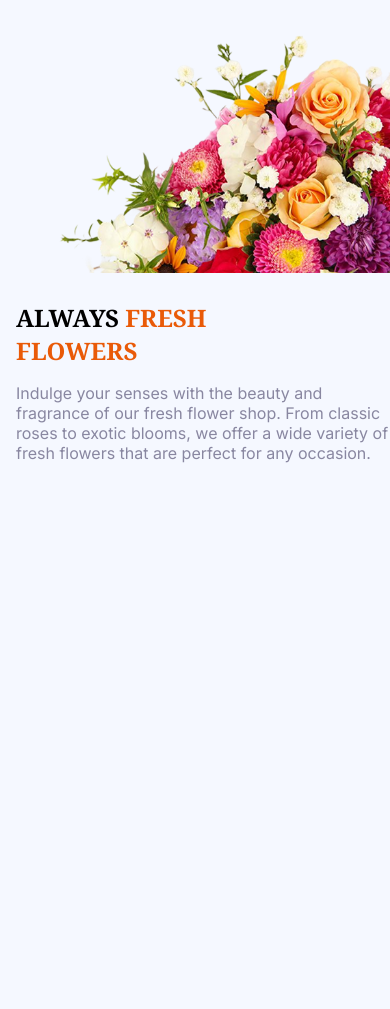
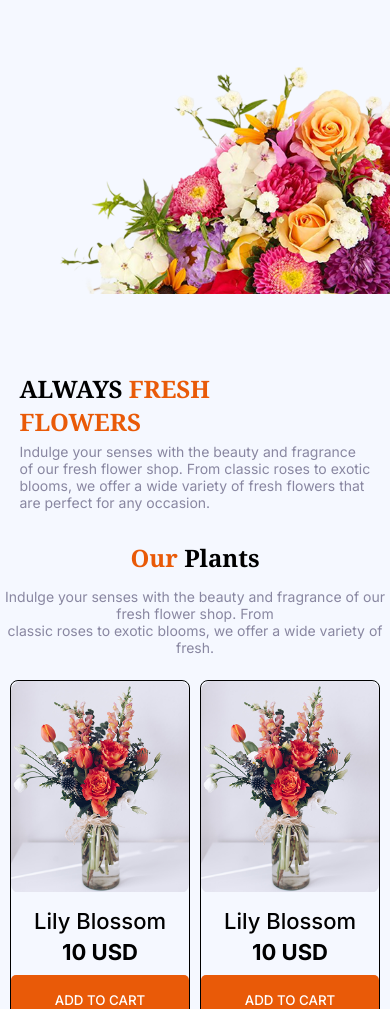
Before and after one commit to Ab-Momin75/responsive-assignment, a plain HTML site: page index.html in a window 390 px wide. Shown: the part 91-1100 px from the top of the page. Before the commit the page ends 844 px from the top, so only its background shows below. Drawn offline with Linux system fonts and the light colour scheme.

Commit message:
added plant section with modified responsive styles

```diff
--- a/index.html
+++ b/index.html
@@ -30,13 +30,73 @@
         <div class="hero-left">
             <b class="hero-title">ALWAYS <span class="yellow">FRESH<br>FLOWERS
                 </span></b>
-            <p class="dark text-secondary ">Indulge your senses with the beauty and fragrance of our fresh flower shop.
+            <p class="dark text-secondary medium-font-size hero-p">Indulge your senses with the beauty and fragrance of
+                our fresh flower shop.
                 From classic roses to exotic blooms, we offer a wide variety of fresh flowers that are perfect for any
                 occasion. </p>
         </div>
         <img class="hero-img" src="assets/hero-flower.png" alt="Flower">
     </section>
 
+
+    <section class="plant-section">
+        <div class="plant-intro text-primary">
+            <b class="plant-heading"><span class="yellow ">Our</span> Plants</b>
+
+            <p class="text-secondary dark medium-font-size plant-subt">Indulge your senses with the beauty and fragrance of our fresh flower shop. From<br>classic roses to exotic blooms, we offer a wide variety of fresh.</p>
+        </div>
+
+        <div class="card-container">
+            <div class="card">
+                <img class="card-img" src="assets/sample-flower-image.png" alt="Lily Blossom">
+                <h4 class="text-secondary flower-name">Lily Blossom</h4>
+                <p class="text-secondary flower-price">10 USD</p>
+                <button class="text-secondary button-primary">ADD TO CART</button>
+            </div>
+            <div class="card">
+                <img class="card-img" src="assets/sample-flower-image.png" alt="Lily Blossom">
+                <h4 class="text-secondary flower-name">Lily Blossom</h4>
+                <p class="text-secondary flower-price">10 USD</p>
+                <button class="text-secondary button-primary">ADD TO CART</button>
+            </div>
+            <div class="card">
+                <img class="card-img" src="assets/sample-flower-image.png" alt="Lily Blossom">
+                <h4 class="text-secondary flower-name">Lily Blossom</h4>
+                <p class="text-secondary flower-price">10 USD</p>
+                <button class="text-secondary button-primary">ADD TO CART</button>
+            </div>
+            <div class="card">
+                <img class="card-img" src="assets/sample-flower-image.png" alt="Lily Blossom">
+                <h4 class="text-secondary flower-name">Lily Blossom</h4>
+                <p class="text-secondary flower-price">10 USD</p>
+                <button class="text-secondary button-primary">ADD TO CART</button>
+            </div>
+            <div class="card">
+                <img class="card-img" src="assets/sample-flower-image.png" alt="Lily Blossom">
+                <h4 class="text-secondary flower-name">Lily Blossom</h4>
+                <p class="text-secondary flower-price">10 USD</p>
+                <button class="text-secondary button-primary">ADD TO CART</button>
+            </div>
+            <div class="card">
+                <img class="card-img" src="assets/sample-flower-image.png" alt="Lily Blossom">
+                <h4 class="text-secondary flower-name">Lily Blossom</h4>
+                <p class="text-secondary flower-price">10 USD</p>
+                <button class="text-secondary button-primary">ADD TO CART</button>
+            </div>
+            <div class="card">
+                <img class="card-img" src="assets/sample-flower-image.png" alt="Lily Blossom">
+                <h4 class="text-secondary flower-name">Lily Blossom</h4>
+                <p class="text-secondary flower-price">10 USD</p>
+                <button class="text-secondary button-primary">ADD TO CART</button>
+            </div>
+            <div class="card">
+                <img class="card-img" src="assets/sample-flower-image.png" alt="Lily Blossom">
+                <h4 class="text-secondary flower-name">Lily Blossom</h4>
+                <p class="text-secondary flower-price">10 USD</p>
+                <button class="text-secondary button-primary">ADD TO CART</button>
+            </div>
+        </div>
+    </section>
 </body>
 
 </html>
--- a/style.css
+++ b/style.css
@@ -25,9 +25,29 @@
 .dark {
     color: rgba(137, 135, 161, 1);
 }
+.medium-font-size{
+    font-size: 22px;
+}
 
 .yellow {
     color: #E95A08;
+}
+.button-primary{
+    background-color: #E95A08;
+    color: white;
+    width: 100%;
+    height: 50px;
+    font-weight:500;
+    border: none;
+    padding: 10px;
+    margin-top: 0px;
+    margin-bottom:0px;
+    border-radius: 5px;
+    cursor: pointer;
+
+}
+.button-primary:hover{
+    background-color: rgba(5, 57, 57, 0.726);
 }
 
 body {
@@ -39,7 +59,6 @@ body {
 .nav-section {
     display: flex;
     justify-content: space-between;
-    align-items: center;
     margin-top: 30px;
 
 }
@@ -59,21 +78,28 @@ nav ul a {
 .hero-section {
     display: flex;
     justify-content: space-between;
+    align-items: center;
     height: 460px;
     margin-top: 120px;
+    margin-bottom: 0px;
 }
 
 .hero-title {
     font-weight: bold;
     font-size: 65px;
+    margin-bottom: 0px;
 }
 
 .hero-p {
-    margin-top: 13px;
+    margin-top: 5px;
+    margin-bottom: 0px;
 }
 
 .hero-left {
-    margin-top: 125px;
+    margin-top: 75px;
+    align-items: center;
+    width: 570px;
+
 
 }
 
@@ -82,45 +108,117 @@ nav ul a {
     width: 576px;
 }
 
+/* Plant-section */
+
+.plant-heading{
+    font-size: 50px;
+}
+.plant-intro{
+    margin-top:100px;
+    text-align: center;
+}
+
+.card-container {
+    display: grid;
+    grid-template-columns: repeat(4, 1fr);
+    gap:20px;
+}
+
+.card {
+    border: 1px solid black;
+    border-radius: 8px;
+    margin-top: 20px;
+    /* width:100%; */
+    /* height: auto; */
+    /* display: flex;
+    flex-direction: column; */
+    align-items: center;
+    text-align: center;
+}
+
+.card-img{
+    border-radius: 10px;
+    width:100%;
+    height:auto;
+}
+.flower-name{
+    font-size: 1.375rem;
+    font-weight:500;
+  margin: 10px 0 5px;
+    /* text-align: center; */
+}
+.flower-price{
+    width: 100%;
+    font-weight: bold;
+    font-size: 1.375rem;
+    /* text-align: center; */
+    margin:0 0 10px;
+
+}
+
 
 
 /* <------Responsive Styles-----> */
 
-@media (max-width: 767px) {
-    /* nav-section */
+@media (max-width: 576px) {
 
     .nav-link .nav-item {
         display: none;
 
     }
-
+    .logo{
+        width:63px;
+        height: 38px;
+    }
     .nav-section {
-        margin-left: 16px;
-        margin-right: 16px;
+        align-items: center;
+        gap:185px;
+        margin-left: 20px;
+        margin-right: 10px;
     }
 
-    .logo {
-        width: 63px;
-        height: 38px;
+    .hero-section {
+        flex-direction:column-reverse;
+        margin-top: 60px;
+    }
+    .hero-title{
+        font-size:1.5rem;
+    }
+    .hero-p{
+        font-size: 14px;
     }
 
-    /* hero-section */
-
-    .hero-section {
-        flex-direction: column-reverse;
-        margin-top: 28px;
+    .hero-left {
+        margin-top: 20px;
+        width:90%;
     }
 
     .hero-img {
-        max-width: 100%;
+        width: 100%;
+        height: auto;
     }
 
-    .hero-title {
+    .plant-intro {
+        margin-top: 30px;
+    }
+
+    .plant-heading {
         font-size: 1.5rem;
     }
+    .plant-subt{
+        font-size: 14px;
+    }
 
-    .hero-left {
-        margin-top: 28px;
-        margin-left: 16px;
+    .card-container {
+        grid-template-columns:repeat(2, 1fr);
+        gap: 10px;
+        padding: 0 10px;
     }
+
+    .card {
+        margin-top: 10px;
+        width: 100%;
+        margin-left: 0;
+    }
+
 }
```
